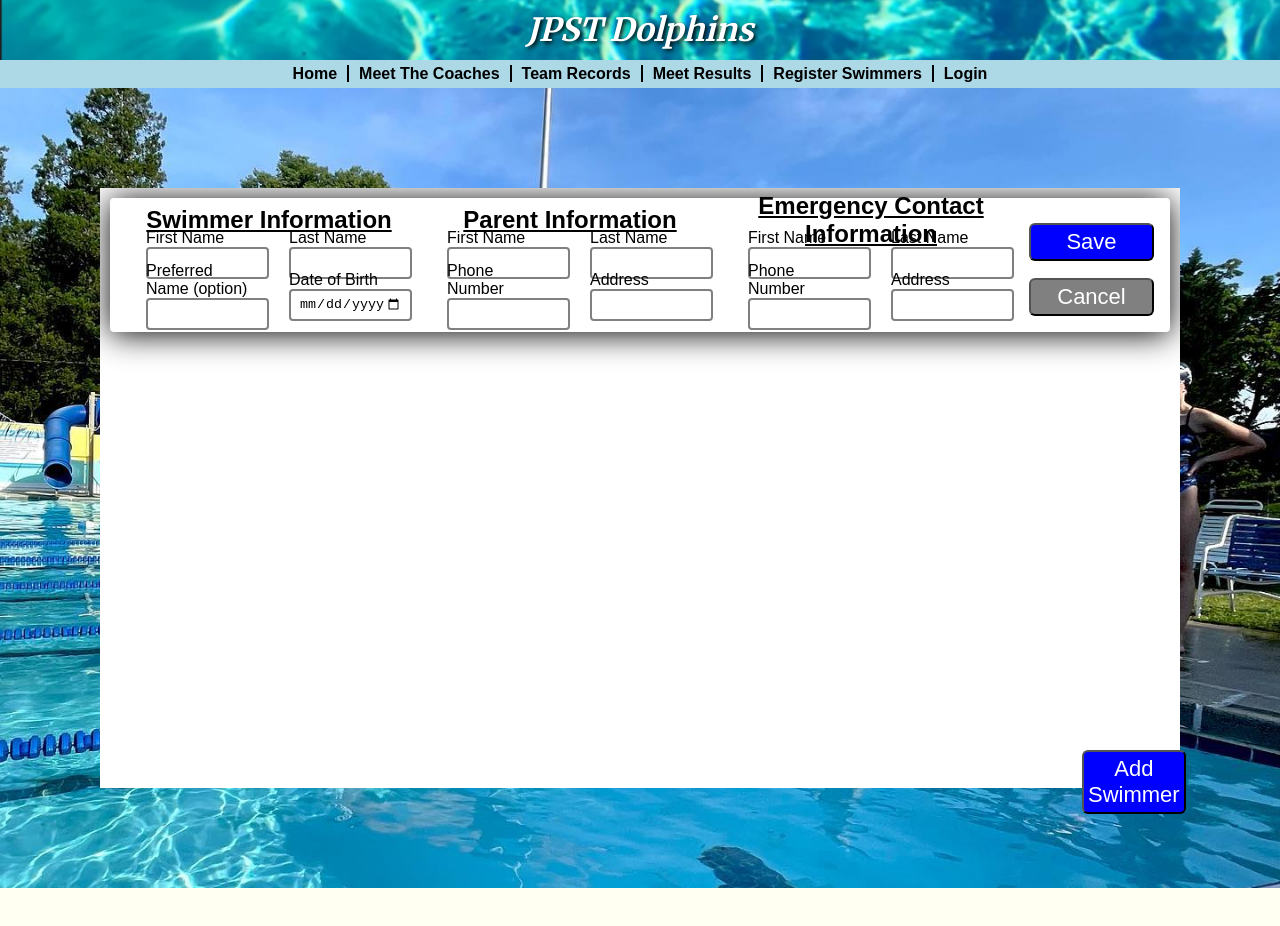
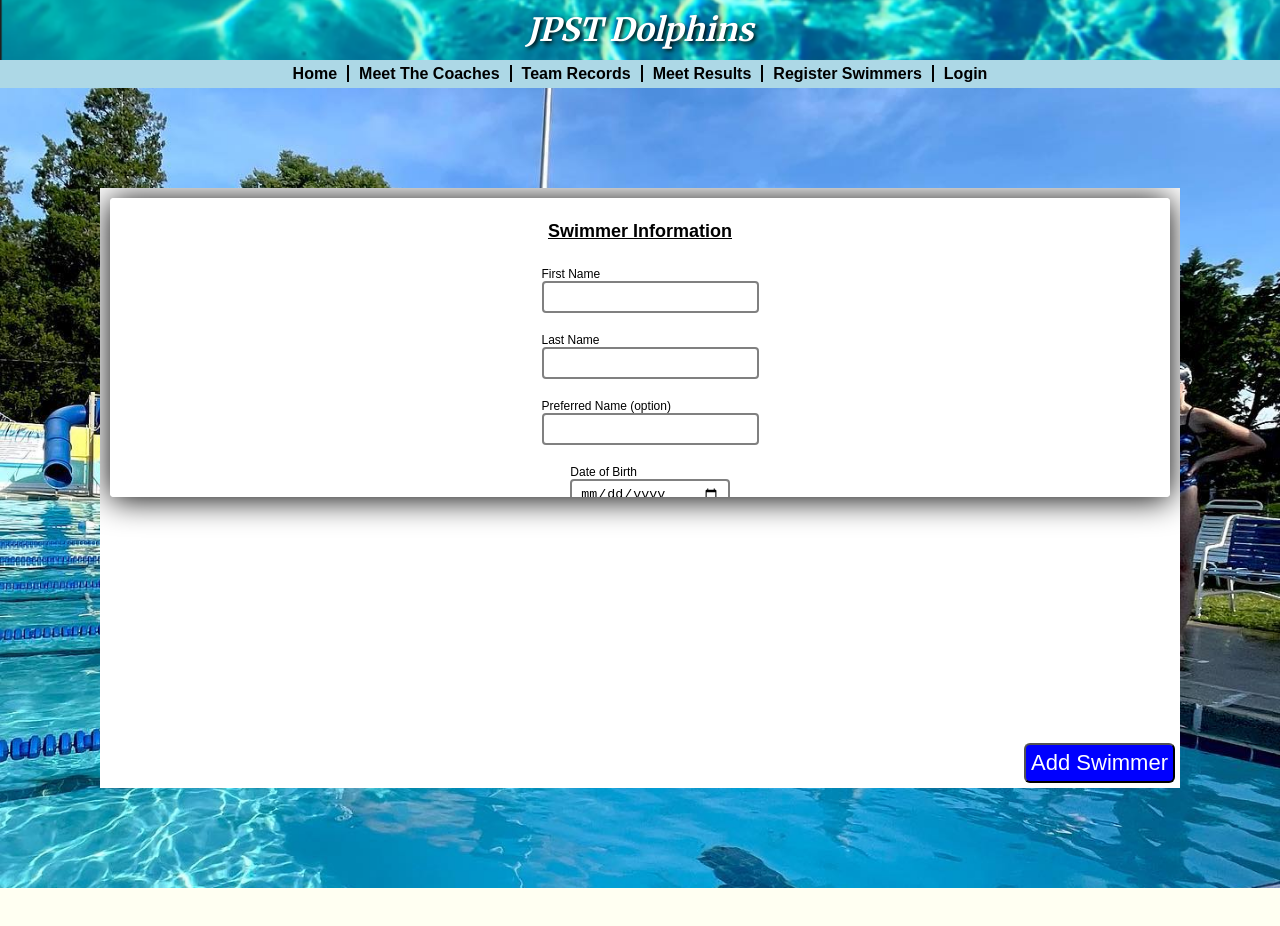
Before and after one commit to zachpfaltzgraff/JPSTWebsite---not-complete, an Angular app: page /register-swimmers in a window 1280 px wide. Shown: the top 926 px of the page. Before the commit the page ends 888 px from the top, so only its background shows below. Built offline with nearby package versions, Linux system fonts and the light colour scheme.

Commit message:
Smaller screens
made it so the form worked on smaller screens further :)

```diff
--- a/src/app/register-swimmers/register-swimmers.component.css
+++ b/src/app/register-swimmers/register-swimmers.component.css
@@ -106,9 +106,68 @@ button:hover {
 }
 
 
-@media only screen and (max-width: 1600px){
+@media only screen and (max-width: 1700px){
+    label {
+        font-size: 12px;
+    }
+
+    .add-button button {
+        padding: 0;
+        margin: 0;
+        margin-right: 5px;
+    }
+}
+
+@media only screen and (max-width: 1650px){
     .form-buttons {
         padding: 0%;
+    }
+
+    h2 {
+        font-size: 18px;
+    }
+}
+
+@media only screen and (max-width: 1460px){
+    .white-box {
+        grid-template-rows: auto;
+        grid-template-columns: 1fr;
+    }
+
+    .swimmer-info,
+    .parent-info,
+    .emergency-contact-info {
+        display: flex;
+        flex-direction: column;
+        margin-right: 0;
+    }
+
+    .swimmer-form {
+        height: 250%;
+        width: 100%;
+    }
+
+    form {
+        flex-direction: column;
+        overflow: scroll;
+    }
+
+    .form-group {
+        margin: 10px;
+    }
+
+    .form-buttons {
+        align-items: center;
+    }
+
+    form button {
+        width: 40%;
+        margin: 5px;
+    }
+
+    .add-button button {
+        padding: 5px;
+        margin: 5px;
     }
 }
 
```
